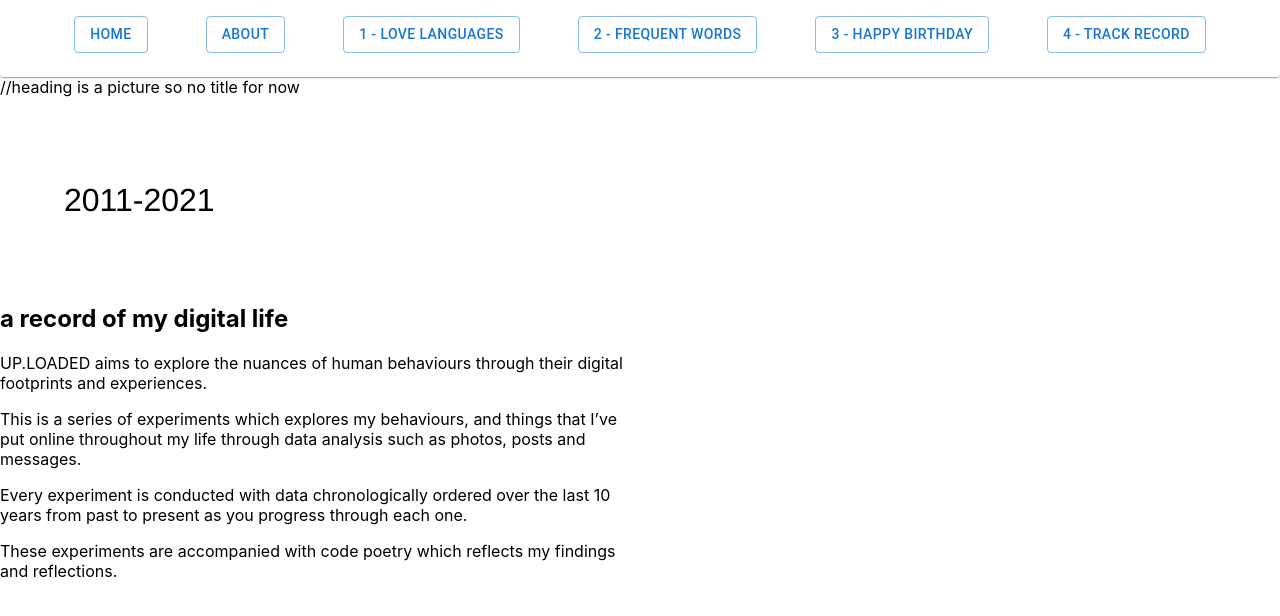
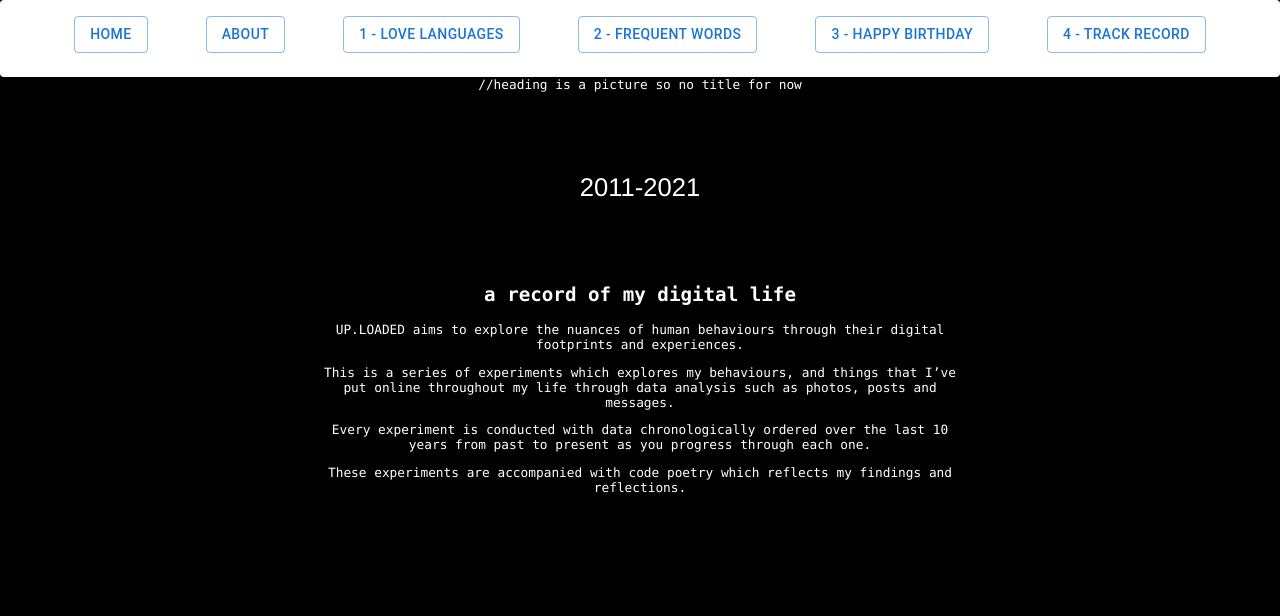
Before and after one commit to carmen-yeh/carmen-yeh.github.io, a React (Create React App) app in the folder frontend/: page / in a window 1280 px wide. Shown: the top 616 px of the page. Built offline with nearby package versions, Linux system fonts and the light colour scheme; what react-animations would draw is missing.

Commit message:
Update styles.css

```diff
--- a/frontend/src/pages/info/styles.css
+++ b/frontend/src/pages/info/styles.css
@@ -0,0 +1,14 @@
+* {
+    margin-left: auto;
+    margin-right: auto;
+}
+
+body{
+      display: block;
+    text-align: center;
+  background-color: #000000;
+    font-size: 0.8rem;
+ color: white;
+  font-family: 'Menlo', 'Courier New', monospace;
+  text-align: center;
+}
```
